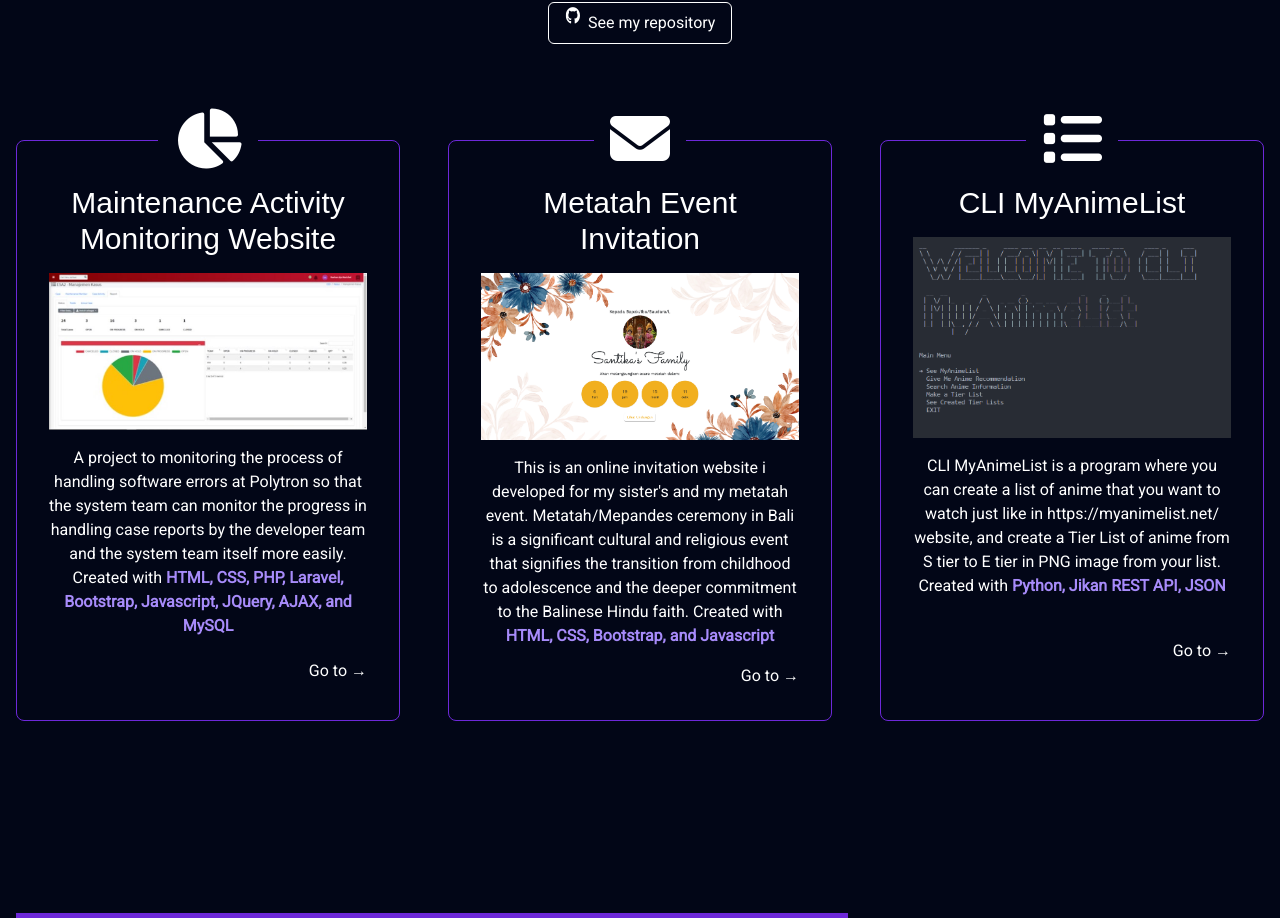
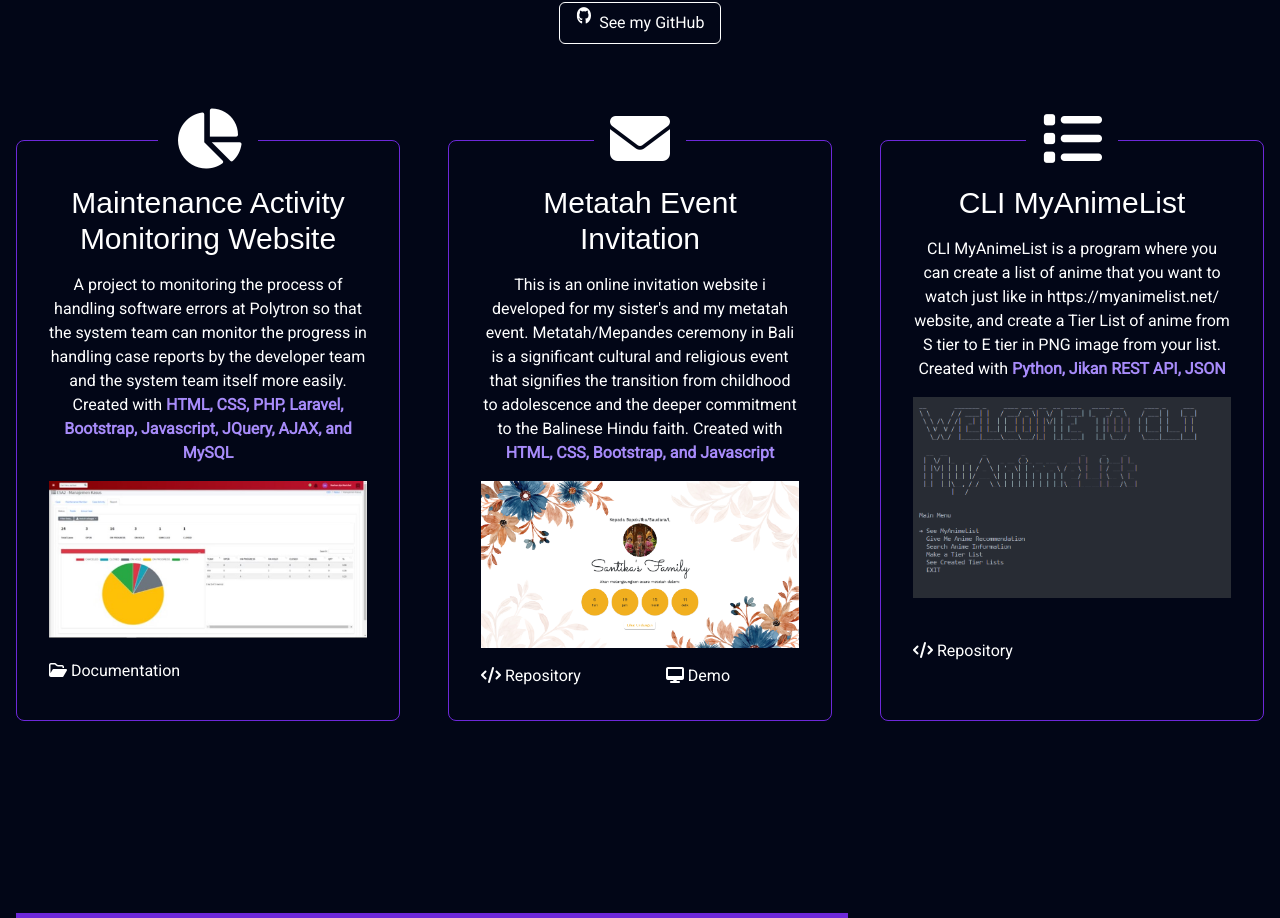
Before and after one commit to krisnadharma1412/Portfolio, a SvelteKit app: page / in a window 1280 px wide. Shown: the part 1048-1966 px from the top of the page. Built offline with nearby package versions, Linux system fonts and the light colour scheme.

Commit message:
Add Project Button Icons

```diff
--- a/src/components/Main.svelte
+++ b/src/components/Main.svelte
@@ -1,7 +1,7 @@
 <script>
     import Step from "./Step.svelte"
     let steps = [
-        {name: 'Maintenance Activity Monitoring Website', icon: 'fa-solid fa-chart-pie', href: 'https://docs.google.com/presentation/d/1ZR9aIMrB_0SM-H-J84-FW9n2B_3RbPAQkPH4wxVtIcU/edit#slide=id.g242288b2204_0_77'},
+        {name: 'Maintenance Activity Monitoring Website', icon: 'fa-solid fa-chart-pie'},
         {name: 'Metatah Event Invitation', icon: 'fa-solid fa-envelope'},
         {name: 'CLI MyAnimeList', icon: 'fa-solid fa-list'}
     ]
@@ -19,6 +19,8 @@
                 "Communication is key and it's a paramount value of mine. I believe in transparency and constructive communication above all else. This helps me develop deep relationships and ensures my effectiveness and productivity in any work space with any team.",
         },
     ];
+
+    let btn_style = "mr-auto cursor-pointer hover:text-slate-950 duration-200 relative after:absolute after:top-0 after:h-0 after:right-full after:w-full after:h-full after:duration-200 after:bg-white hover:after:translate-x-full after:z-[-1] overflow-hidden";
 </script>
 
 <main class="flex flex-col flex-1 p-4">
@@ -38,6 +40,7 @@
             </a>
         </div>
         <div class="relative shadow-2xl grid place-items-center">
+            <!-- svelte-ignore a11y-img-redundant-alt -->
             <img src={"images/profile.png"} alt="Profile image" class="object-cover z-[2] max-h-[70vh]" />
         </div>
     </section>
@@ -58,29 +61,47 @@
             class="mx-auto px-4 py-2 rounded-md border border-solid border-white
             flex items-center gap-2 -mb-4 sm:-mb-0 -mt-10 hoverr:border-violet-700 duration-200"
         ><i class="fa-brands fa-github fa-bounce"></i>
-         <p>See my repository</p>
+         <p>See my GitHub</p>
         </a>
         <div class="grid grid-cols-1 lg:grid-cols-3 gap-12 lg:gap-18">
             <Step step={steps[0]}>
-                <img src="images/maintenance.jpg" alt="">
                 <p>A project to monitoring the process of handling software errors at Polytron
                     so that the system team can monitor the progress in handling case reports by the developer team and the system team itself more easily.
                     Created with <strong class="text-violet-400">HTML, CSS, PHP, Laravel, Bootstrap, Javascript, JQuery, AJAX, and MySQL</strong>
                 </p>
+                <img src="images/maintenance.jpg" alt="maintenance project img">
+                <div class="flex-1 flex justify-between gap-4 items-center">
+                    <div class={btn_style}>
+                        <a href='https://docs.google.com/presentation/d/1ZR9aIMrB_0SM-H-J84-FW9n2B_3RbPAQkPH4wxVtIcU/edit#slide=id.g242348421c2_0_24' target="_blank" class="relative z-4"><i class="fa-regular fa-folder-open"></i> Documentation</a>
+                    </div>
+                </div>
             </Step>
             <Step step={steps[1]}>
-                <img src="images/metatah.png" alt="">
                 <p>This is an online invitation website i developed for my sister's and my metatah event.
                     Metatah/Mepandes ceremony in Bali is a significant cultural and religious event that signifies the transition from childhood to adolescence and the deeper commitment to the Balinese Hindu faith.
                     Created with <strong class="text-violet-400">HTML, CSS, Bootstrap, and Javascript</strong>
                 </p>
+                <img src="images/metatah.png" alt="metatah invitation img">
+                <div class="flex-1 flex justify-between gap-4 items-center">
+                    <div class={btn_style}>
+                        <a href='https://github.com/krisnadharma1412/Metatah-Invitation' target="_blank" class="relative z-4"><i class="fa-solid fa-code"></i> Repository</a>
+                    </div>
+                    <div class={btn_style}>
+                        <a href='https://krisnadharma1412.github.io/Metatah-Invitation/' target="_blank" class="relative z-4"><i class="fa-solid fa-desktop"></i> Demo</a>
+                    </div>
+                </div>
             </Step>
             <Step step={steps[2]}>
-                <img src="images/myanimelist.png" alt="">
                 <p>CLI MyAnimeList is a program where you can create a list of anime that you want to watch just like in https://myanimelist.net/ website,
-                     and create a Tier List of anime from S tier to E tier in PNG image from your list.
+                    and create a Tier List of anime from S tier to E tier in PNG image from your list.
                     Created with <strong class="text-violet-400">Python, Jikan REST API, JSON</strong>
                 </p>
+                <img src="images/myanimelist.png" alt="cli myanimelist img">
+                <div class="flex-1 flex justify-between gap-4 items-center">
+                    <div class={btn_style}>
+                        <a href='https://github.com/krisnadharma1412/MyAnimeList-in-Python-CLI' target="_blank" class="relative z-4"><i class="fa-solid fa-code"></i> Repository</a>
+                    </div>
+                </div>
             </Step>
         </div>
     </section>
--- a/src/components/Step.svelte
+++ b/src/components/Step.svelte
@@ -2,22 +2,13 @@
     export let step;
 </script>
 
-<a href={step.href} target="_blank" class="p-4 sm:p-6 md:p-8 flex flex-col
-gap-4 rounded-lg border border-solid border-violet-700 text-center group cursor-pointer hover:border-violet-400 duration-200">
+<div class="p-4 sm:p-6 md:p-8 flex flex-col
+gap-4 rounded-lg border border-solid border-violet-700 text-center group hover:border-violet-400 duration-200">
     <div class="bg-slate-950 grid place-items-center px-4 text-5xl md:text-6xl
     -mt-18 sm:-mt-12 md:-mt-14 lg:-mt-16 mx-auto duration-200">
         <i class={step.icon}></i>
     </div>
     <h3 class="font-medium text-xl sm:text-2xl md:text-3xl">{step.name}</h3>
     <slot/>
-    <div class="flex-1 flex justify-between gap-4 items-center">
-        <div
-            class="ml-auto cursor-pointer hover:text-slate-950 duration-200 relative
-            after:absolute after:top-0 after:h-0 after:right-full
-            after:w-full after:h-full after:duration-200 after:bg-white
-            hover:after:translate-x-full after:z-[-1] overflow-hidden"
-        >
-            <p class="relative z-4">Go to &rarr;</p>
-        </div>
-    </div>
-</a>
+
+</div>
```
